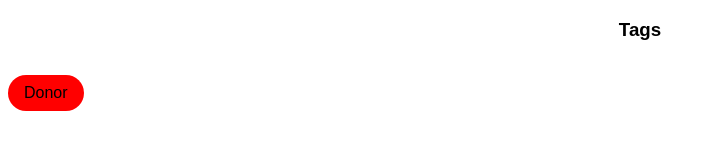
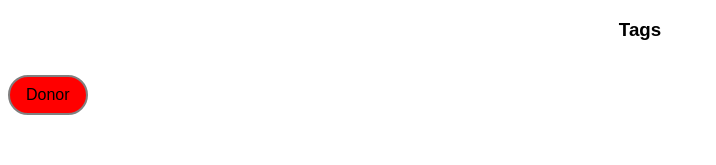
Before and after one commit to metamorfoso/raisely-coding-challenge, a React (Create React App) app: page / in a window 1280 px wide. Shown: the top 165 px of the page, without its empty margins (0-716 px from the left). Built offline with nearby package versions, Linux system fonts and the light colour scheme.

Commit message:
Add border styling to tags.

```diff
--- a/src/Tag/index.js
+++ b/src/Tag/index.js
@@ -20,7 +20,14 @@ const Tag = ({ user, tag, onUnassign }) => {
       onMouseLeave={() => setHovering(false)}
       onBlur={() => setHovering(false)}
       className="tag rounded"
-      style={{ backgroundColor: tag.color }}
+      style={{
+        backgroundColor: tag.color,
+        // Border and text color looks like a variant of the color that is defined on the `color` property of a tag.
+        // If `color` is the "primary" color, then this might be considered the "secondary" color. In that case, it
+        // should probably also be handled on the backend.
+        // Here, I've just hard-coded the border for the meantime.
+        borderColor: 'grey',
+      }}
       // tabIndex="0"
     >
       {tag.title}
--- a/src/Tag/styles.css
+++ b/src/Tag/styles.css
@@ -4,10 +4,13 @@
   justify-content: center;
   padding: 0.1rem 1rem;
   height: 2rem;
+  border-style: solid;
+  border-width: 2px;
 }
 
 .tag-loading {
   background-color: lightgray;
+  border: 2px solid darkgrey;
 }
 
 .remove-button {
```
